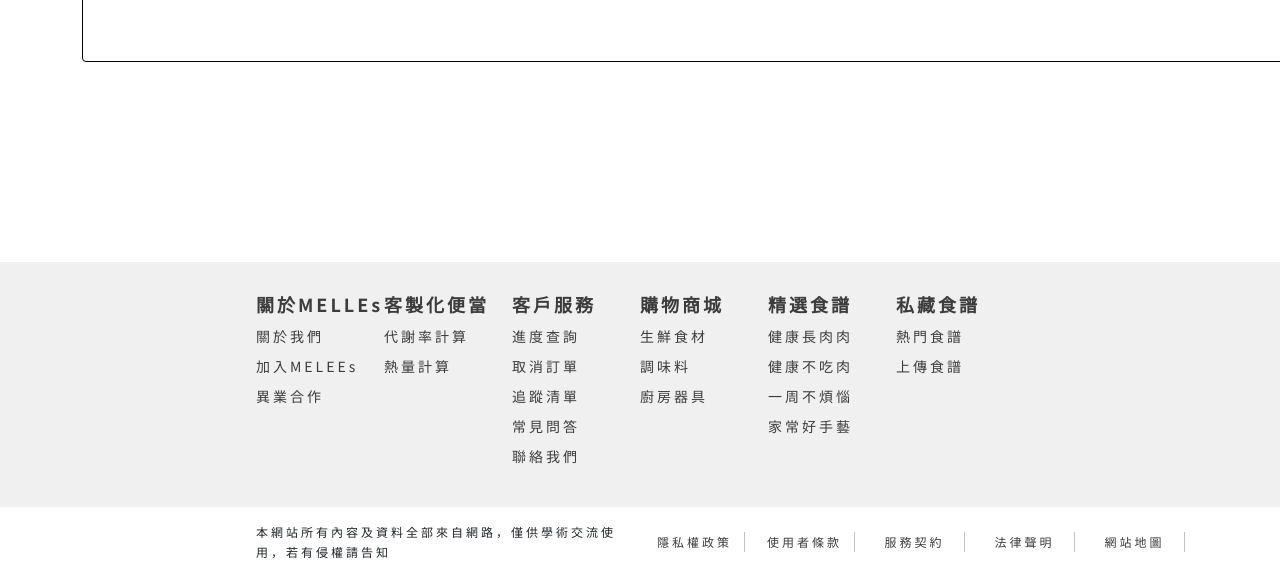
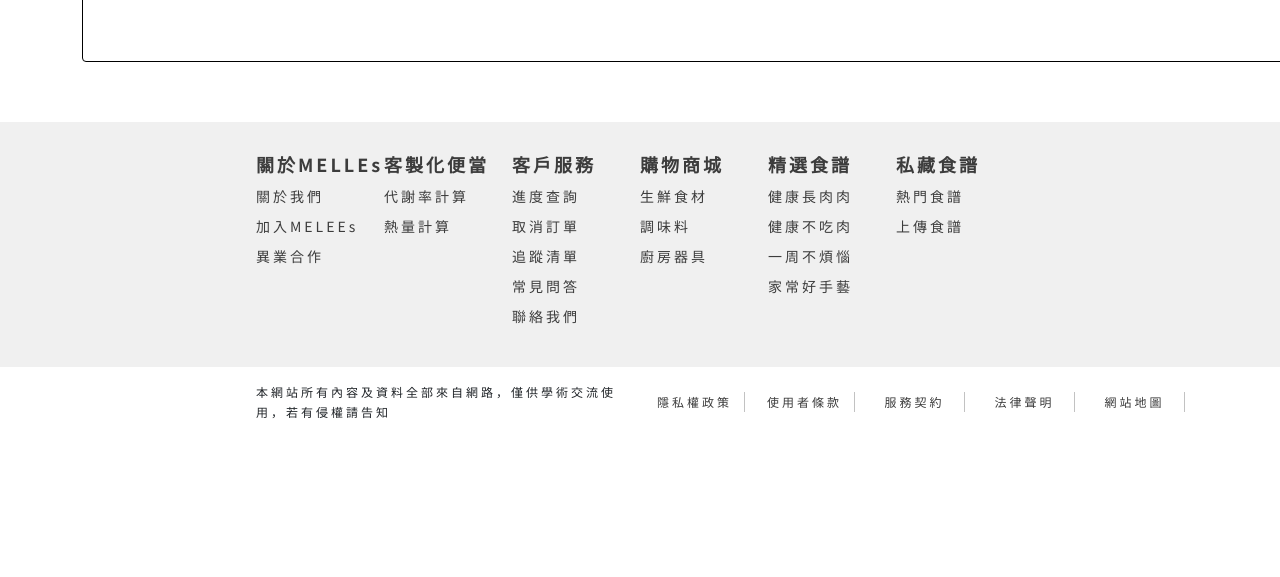
Before and after one commit to gemini497586/melees, a React (Create React App) app in the folder frontend/: page /market/product/1 in a window 1280 px wide. Shown: the part 1082-1659 px from the top of the page. After the commit the page ends 1519 px from the top, so only its background shows below. Built offline with nearby package versions, Linux system fonts and the light colour scheme.

Commit message:
修改 footer 的 margin-top

```diff
--- a/frontend/src/style/footer.css
+++ b/frontend/src/style/footer.css
@@ -56,5 +56,5 @@
 }
 
 .footer {
-  margin-top: 200px;
+  margin-top: 60px;
 }
```
